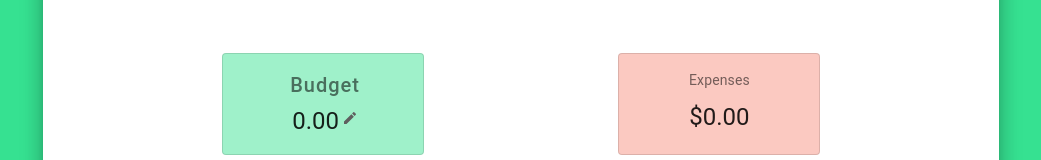
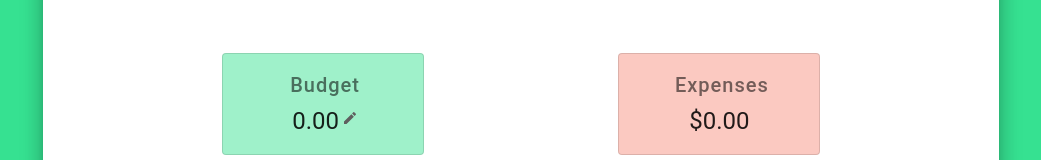
Before and after one commit to CarlaCarrasco/react-budget-app, a React (Create React App) app: page / in a window 1280 px wide. Shown: the part 159-319 px from the top of the page, without its empty margins (119-1160 px from the left). Built offline with nearby package versions, Linux system fonts and the light colour scheme.

Commit message:
added styling to expenses box

```diff
--- a/src/Components/expenses.js
+++ b/src/Components/expenses.js
@@ -17,8 +17,11 @@ const useStyles = makeStyles({
       transform: 'scale(0.8)',
     },
     title: {
-      fontSize: 14,
-      marginBottom: 10
+      fontSize: 20,
+      fontWeight: 500,
+      letterSpacing: 1,
+      marginBottom: 5,
+      marginLeft: 5
     },
     pos: {
       marginBottom: 12,
```
